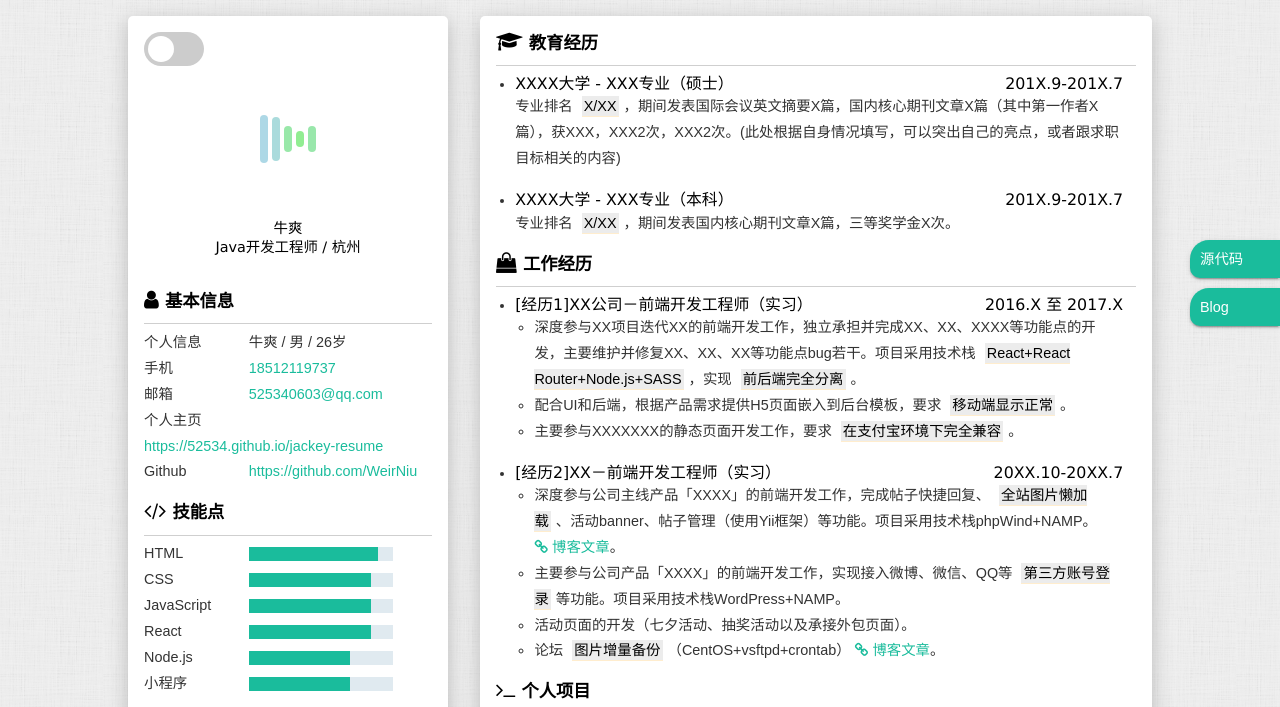
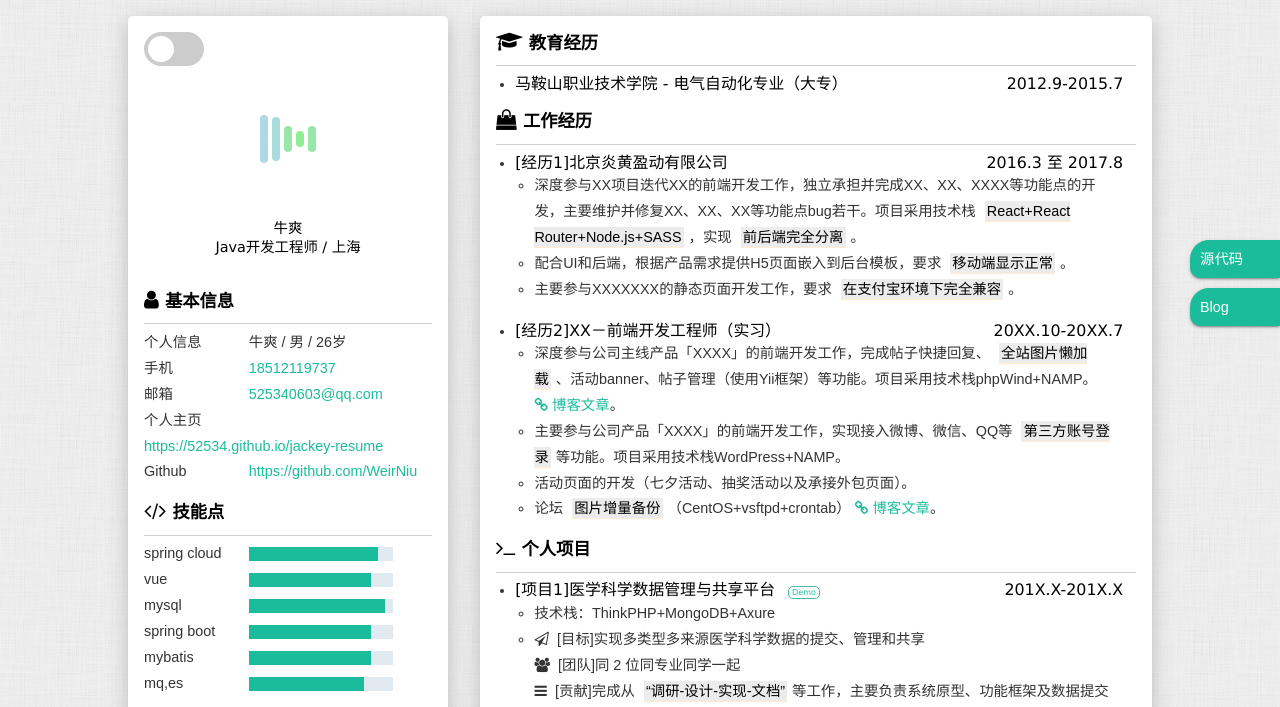
Before and after one commit to WeirNiu/jackey, a plain HTML site: page index.html in a window 1280 px wide. Shown: the top 707 px of the page. Drawn offline with Linux system fonts and the light colour scheme.

Commit message:
第四次提交

```diff
--- a/index.html
+++ b/index.html
@@ -76,7 +76,7 @@
                 </section>
 
                 <h1 class="name">牛爽</h1>
-                <h4 class="info-job">Java开发工程师 / 杭州</h4>
+                <h4 class="info-job">Java开发工程师 / 上海</h4>
 
             </section>
 
@@ -116,28 +116,28 @@
                 <hr/>
                 <ul>
                     <li>
-                        <label>HTML</label>
+                        <label>spring cloud</label>
                         <progress value="90" max="100"></progress>
                     </li>
                     <li>
-                        <label>CSS</label>
+                        <label>vue</label>
                         <progress value="85" max="100"></progress>
                     </li>
                     <li>
-                        <label>JavaScript</label>
+                        <label>mysql</label>
+                        <progress value="85" max="90"></progress>
+                    </li>
+                    <li>
+                        <label>spring boot</label>
                         <progress value="85" max="100"></progress>
                     </li>
                     <li>
-                        <label>React</label>
+                        <label>mybatis</label>
                         <progress value="85" max="100"></progress>
                     </li>
                     <li>
-                        <label>Node.js</label>
-                        <progress value="70" max="100"></progress>
-                    </li>
-                    <li>
-                        <label>小程序</label>
-                        <progress value="70" max="100"></progress>
+                        <label>mq,es</label>
+                        <progress value="80" max="100"></progress>
                     </li>
                 </ul>
             </section>
@@ -179,19 +179,10 @@
                 <ul>
                     <li>
                         <h3>
-                            <span>XXXX大学 - XXX专业（硕士）</span>
-                            <time>201X.9-201X.7</time>
+                            <span>马鞍山职业技术学院 - 电气自动化专业（大专）</span>
+                            <time>2012.9-2015.7</time>
                         </h3>
-                        <p>专业排名
-                            <mark>X/XX</mark>，期间发表国际会议英文摘要X篇，国内核心期刊文章X篇（其中第一作者X篇），获XXX，XXX2次，XXX2次。(此处根据自身情况填写，可以突出自己的亮点，或者跟求职目标相关的内容)</p>
-                    </li>
-                    <li>
-                        <h3>
-                            <span>XXXX大学 - XXX专业（本科）</span>
-                            <time>201X.9-201X.7</time>
-                        </h3>
-                        <p>专业排名
-                            <mark>X/XX</mark>，期间发表国内核心期刊文章X篇，三等奖学金X次。</p>
+                        <p></p>
                     </li>
                 </ul>
             </section>
@@ -204,8 +195,8 @@
                 <ul>
                     <li>
                         <h3>
-                            <span>[经历1]XX公司－前端开发工程师（实习）</span>
-                            <time>2016.X 至 2017.X</time>
+                            <span>[经历1]北京炎黄盈动有限公司</span>
+                            <time>2016.3 至 2017.8</time>
                         </h3>
                         <ul class="info-content">
                             <li>深度参与XX项目迭代XX的前端开发工作，独立承担并完成XX、XX、XXXX等功能点的开发，主要维护并修复XX、XX、XX等功能点bug若干。项目采用技术栈
@@ -369,8 +360,8 @@
 
 
     <footer class="footer">
-        <p>© 2017 张大侠.文档最后更新时间为
-            <time>2018年06月20日</time>.</p>
+        <p>© 2019 Jackey.文档最后更新时间为
+            <time>2019年12月05日</time>.</p>
     </footer>
 
     <!-- 侧栏 -->
```
